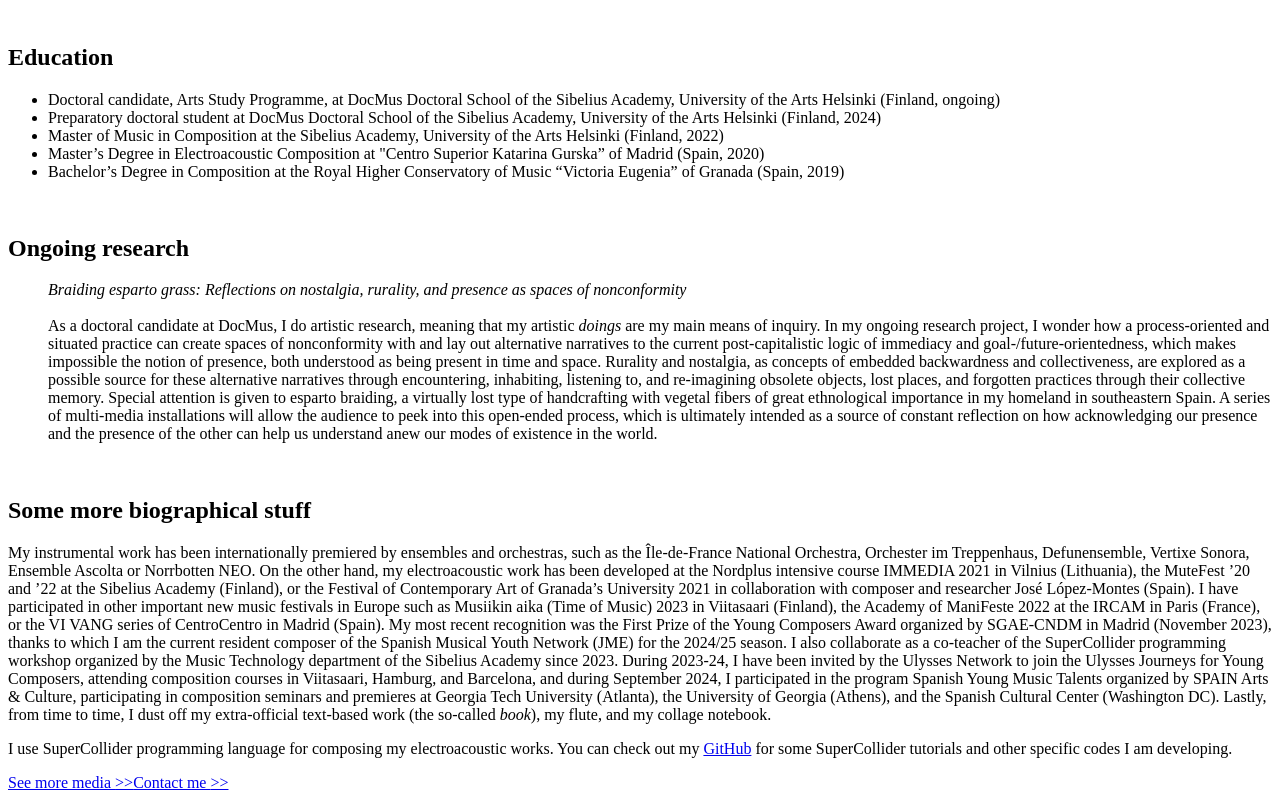
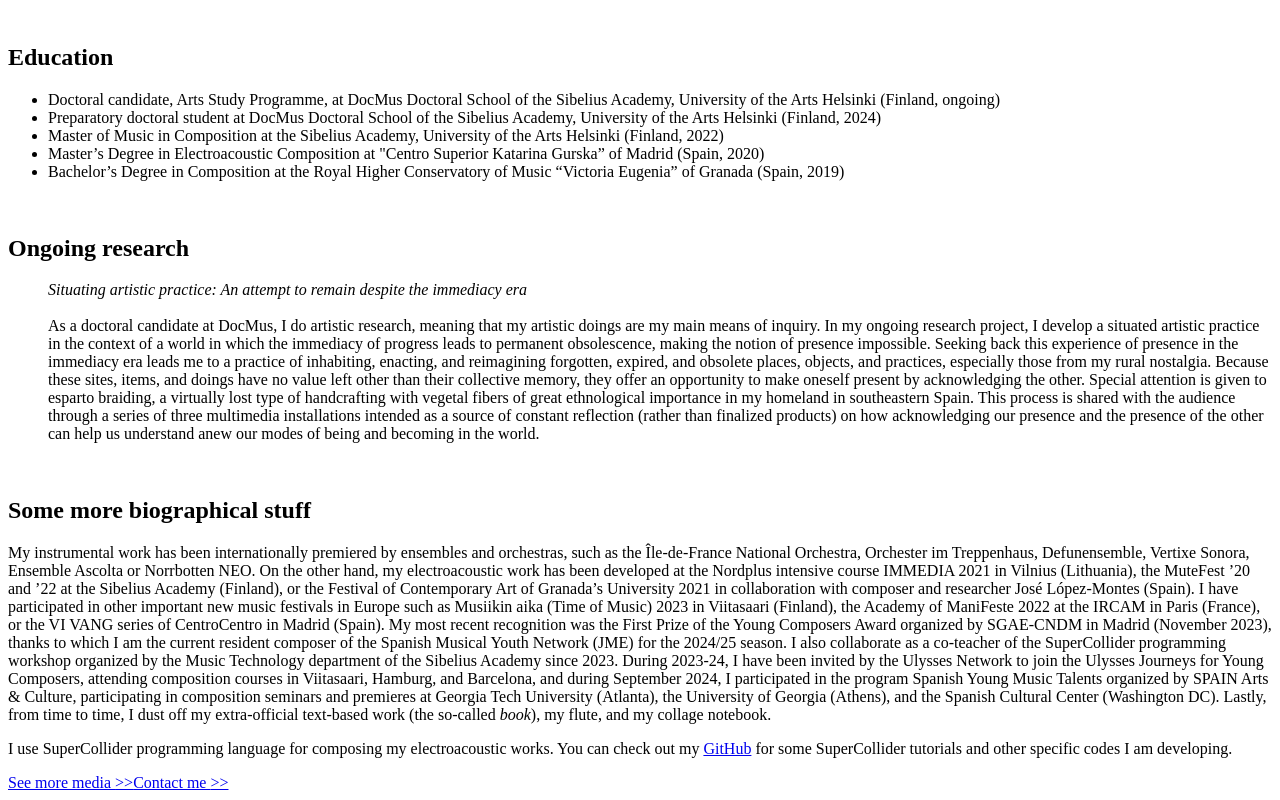
Before and after one commit to Kyokatarz/pilar-website-nextjs, a Next.js app: page /AboutMePage/AboutMePage in a window 1280 px wide. Shown: the part 1767-2567 px from the top of the page. Built offline with nearby package versions, Linux system fonts and the light colour scheme.

Commit message:
January update

```diff
--- a/src/pages/AboutMePage/AboutMePage.tsx
+++ b/src/pages/AboutMePage/AboutMePage.tsx
@@ -70,31 +70,31 @@ const FullAbout = () => {
           <ul className="text-justify">
             <Paragraph>
               <em>
-                Braiding esparto grass: Reflections on nostalgia, rurality, and
-                presence as spaces of nonconformity
+                Situating artistic practice: An attempt to remain despite the
+                immediacy era
               </em>
               <br />
               <br />
               As a doctoral candidate at DocMus, I do artistic research, meaning
-              that my artistic <em>doings</em> are my main means of inquiry. In
-              my ongoing research project, I wonder how a process-oriented and
-              situated practice can create spaces of nonconformity with and lay
-              out alternative narratives to the current post-capitalistic logic
-              of immediacy and goal-/future-orientedness, which makes impossible
-              the notion of presence, both understood as being present in time
-              and space. Rurality and nostalgia, as concepts of embedded
-              backwardness and collectiveness, are explored as a possible source
-              for these alternative narratives through encountering, inhabiting,
-              listening to, and re-imagining obsolete objects, lost places, and
-              forgotten practices through their collective memory. Special
-              attention is given to esparto braiding, a virtually lost type of
-              handcrafting with vegetal fibers of great ethnological importance
-              in my homeland in southeastern Spain. A series of multi-media
-              installations will allow the audience to peek into this open-ended
-              process, which is ultimately intended as a source of constant
-              reflection on how acknowledging our presence and the presence of
-              the other can help us understand anew our modes of existence in
-              the world.
+              that my artistic doings are my main means of inquiry. In my
+              ongoing research project, I develop a situated artistic practice
+              in the context of a world in which the immediacy of progress leads
+              to permanent obsolescence, making the notion of presence
+              impossible. Seeking back this experience of presence in the
+              immediacy era leads me to a practice of inhabiting, enacting, and
+              reimagining forgotten, expired, and obsolete places, objects, and
+              practices, especially those from my rural nostalgia. Because these
+              sites, items, and doings have no value left other than their
+              collective memory, they offer an opportunity to make oneself
+              present by acknowledging the other. Special attention is given to
+              esparto braiding, a virtually lost type of handcrafting with
+              vegetal fibers of great ethnological importance in my homeland in
+              southeastern Spain. This process is shared with the audience
+              through a series of three multimedia installations intended as a
+              source of constant reflection (rather than finalized products) on
+              how acknowledging our presence and the presence of the other can
+              help us understand anew our modes of being and becoming in the
+              world.
             </Paragraph>
           </ul>
           <br />
```
Also changed, not shown: src/pages/HomePage/sections/ShortAbout/ShortAbout.tsx (+10 -5 lines), src/pages/MediaPage/MediaPage.tsx (+7 -7 lines).
